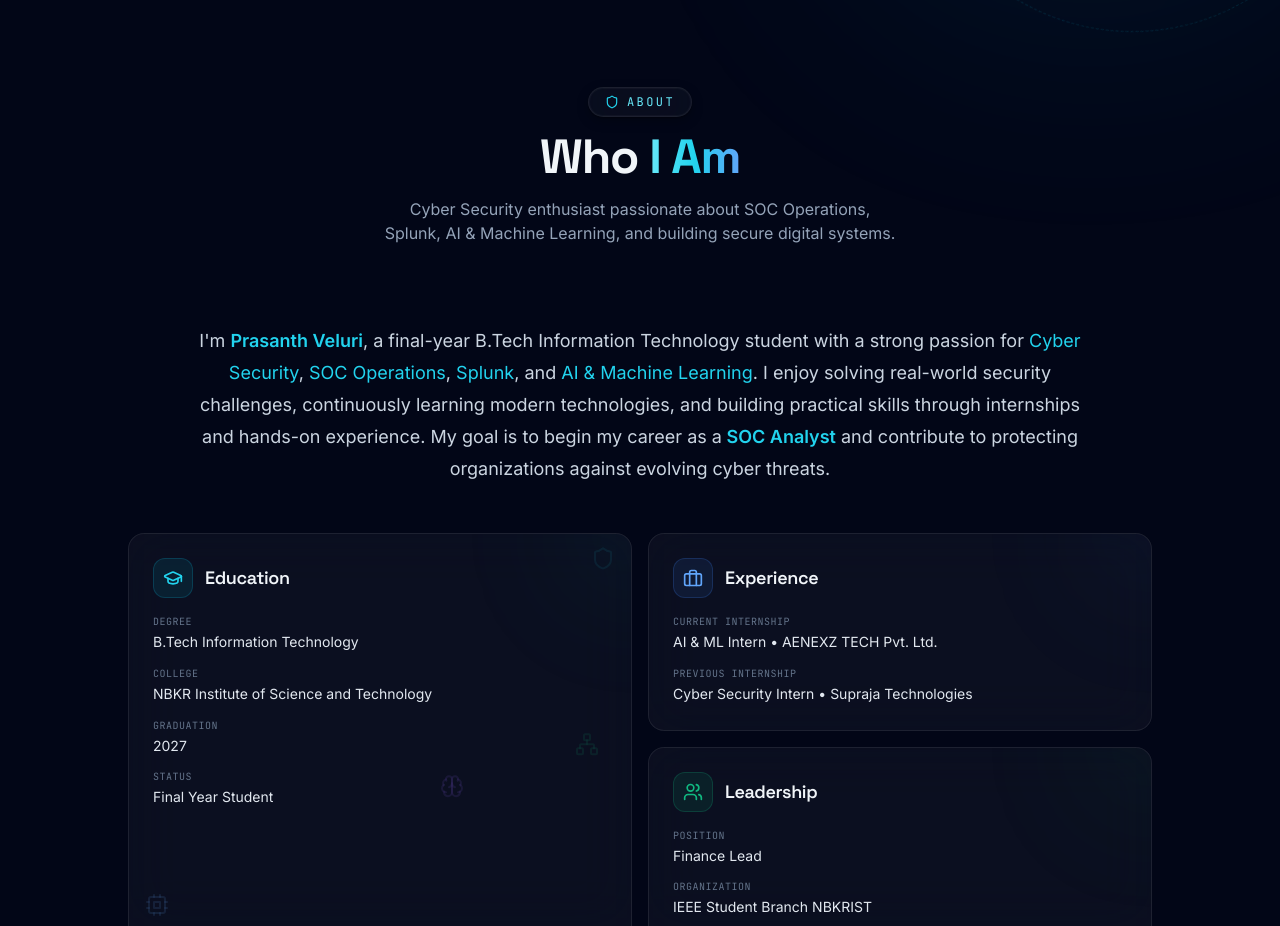
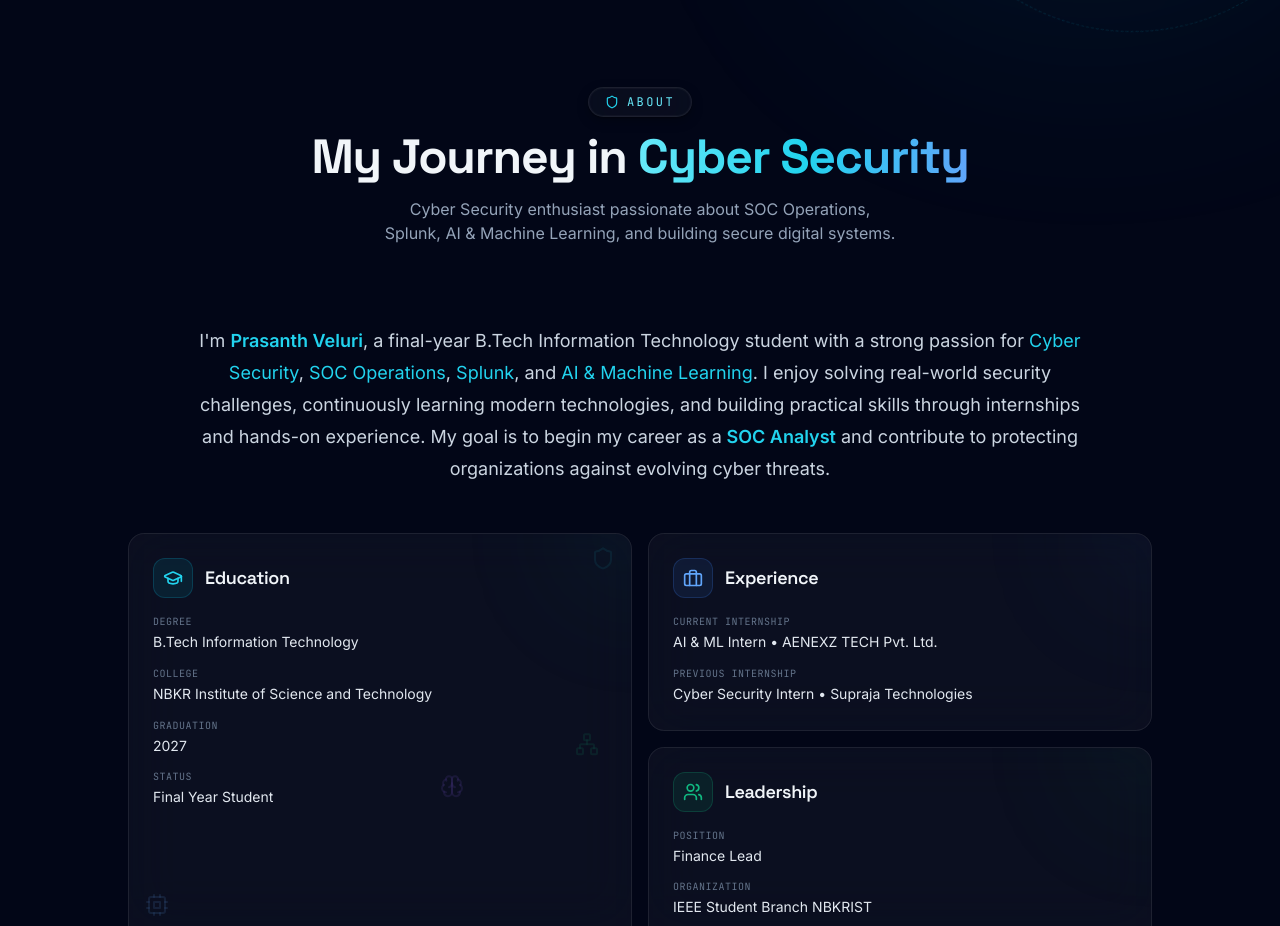
Before and after one commit to Prashu2603/portfolio, a React (Vite) app: page / in a window 1280 px wide. Shown: the part 841-1767 px from the top of the page. Built offline with nearby package versions, Linux system fonts and the light colour scheme.

Commit message:
improve about section heading (#6)

```diff
--- a/src/components/About.tsx
+++ b/src/components/About.tsx
@@ -151,7 +151,7 @@ export default function About() {
           label="About"
   title={
   <>
-    Who <span className="gradient-text">I Am</span>
+    My Journey in <span className="gradient-text">Cyber Security</span>
   </>
 }
 subtitle="Cyber Security enthusiast passionate about SOC Operations, Splunk, AI & Machine Learning, and building secure digital systems."
```
